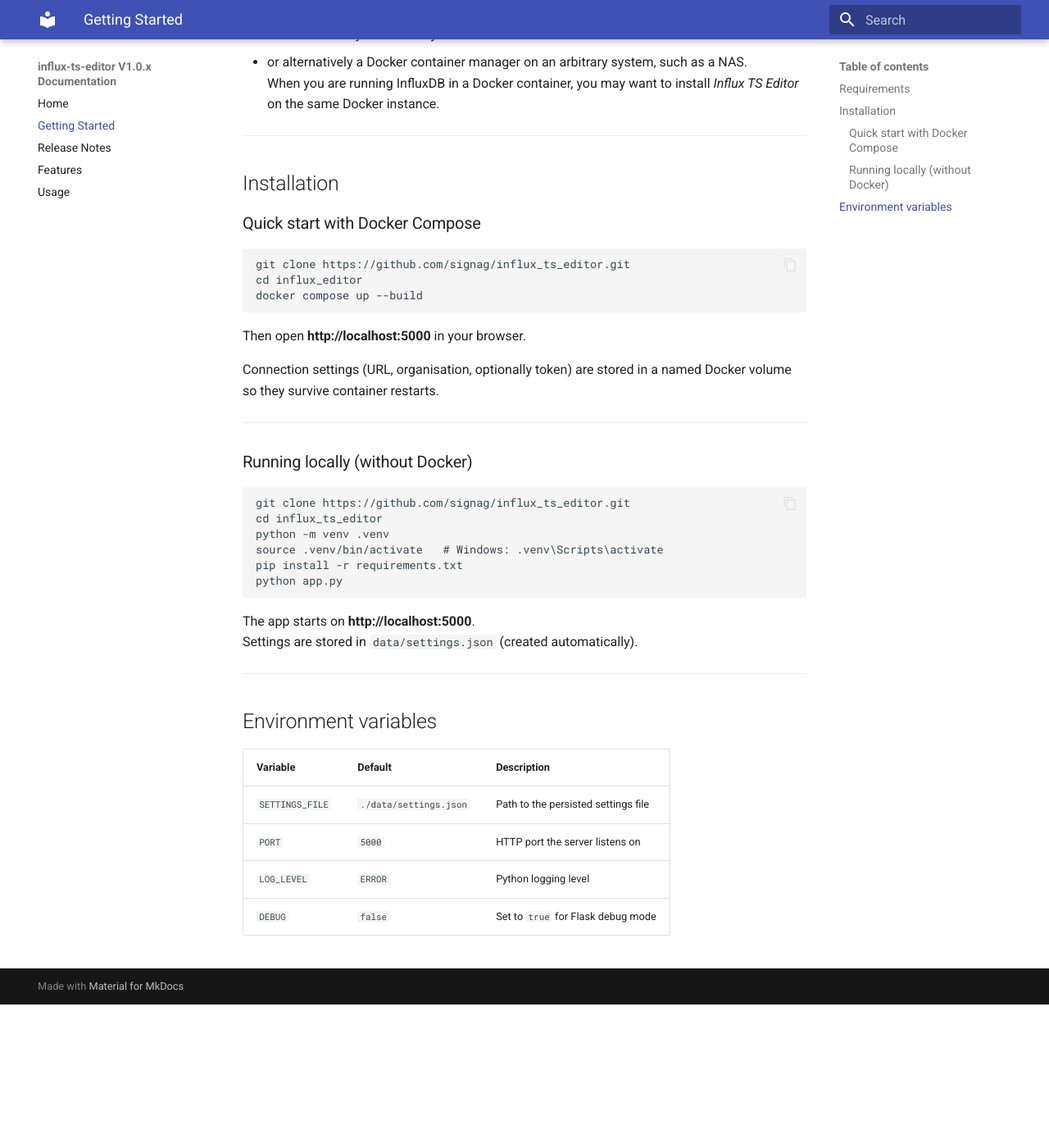
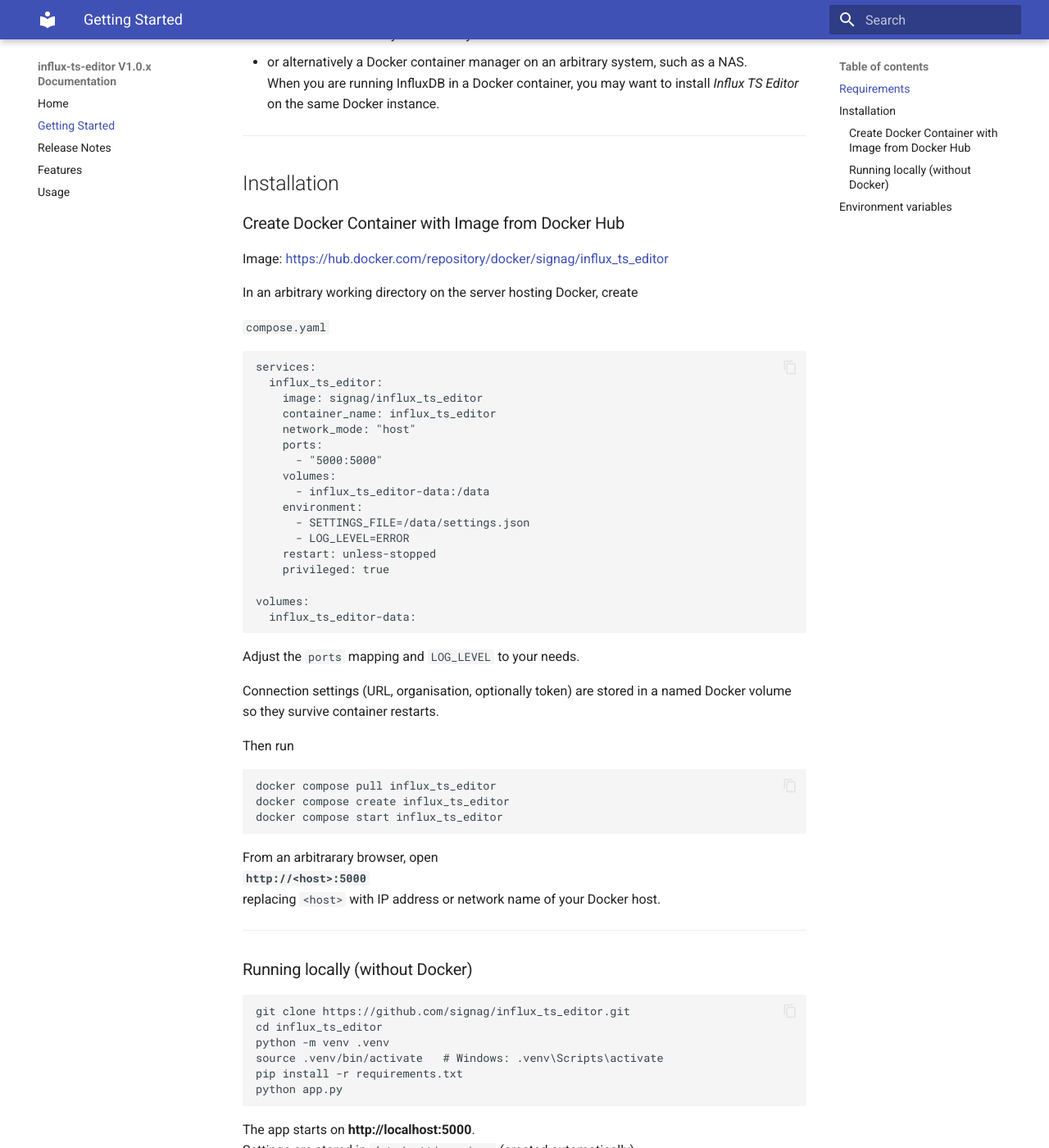
Before and after one commit to signag/influx_ts_editor, an MkDocs documentation site: the page built from docs/getting_started.md, in a window 1280 px wide and 1400 px high, scrolled down 333 px. Shown: the whole window at 82% size. Built offline with MkDocs 1.6.1 and Material for MkDocs 9.7.7, drawn with Linux system fonts in a browser that asks for light colours; before the commit the page ends 1558 px from its top, so only the background shows below that.

````diff
--- a/docs/getting_started.md
+++ b/docs/getting_started.md
@@ -6,7 +6,7 @@
 
 - An instance of an [Influx DB V2](https://docs.influxdata.com/influxdb/v2/)
 ([Influx DB V3](https://docs.influxdata.com/influxdb3/core/) is currently not yet supported)
-- A PC or Linux system with Python 3 installed
+- Either a PC or Linux system with Python 3 installed
 - or alternatively a Docker container manager on an arbitrary system, such as a NAS.
 When you are running InfluxDB in a Docker container, you may want to install *Influx TS Editor* on the same Docker instance.
 
@@ -14,18 +14,50 @@ When you are running InfluxDB in a Docker container, you may want to install *In
 
 ## Installation
 
-### Quick start with Docker Compose
+### Create Docker Container with Image from Docker Hub
 
-```bash
-git clone https://github.com/signag/influx_ts_editor.git
-cd influx_editor
-docker compose up --build
+Image: [https://hub.docker.com/repository/docker/signag/influx_ts_editor](https://hub.docker.com/repository/docker/signag/influx_ts_editor)
+
+In an arbitrary working directory on the server hosting Docker, create
+
+```compose.yaml```
+
+```yml
+services:
+  influx_ts_editor:
+    image: signag/influx_ts_editor
+    container_name: influx_ts_editor
+    network_mode: "host"
+    ports:
+      - "5000:5000"
+    volumes:
+      - influx_ts_editor-data:/data
+    environment:
+      - SETTINGS_FILE=/data/settings.json
+      - LOG_LEVEL=ERROR
+    restart: unless-stopped
+    privileged: true
+
+volumes:
+  influx_ts_editor-data:
 ```
 
-Then open **http://localhost:5000** in your browser.
+Adjust the ```ports``` mapping and ```LOG_LEVEL``` to your needs.
 
 Connection settings (URL, organisation, optionally token) are stored in a named Docker volume
 so they survive container restarts.
+
+Then run
+
+```
+docker compose pull influx_ts_editor
+docker compose create influx_ts_editor
+docker compose start influx_ts_editor
+```
+
+From an arbitrarary browser, open
+**```http://<host>:5000```**
+replacing ```<host>``` with IP address or network name of your Docker host.
 
 ---
 
````
Also changed, not shown: app.py (+36 -1 lines), docker-compose.yml (+10 -5 lines), docs/features.md (+1 -1 lines), docs/index.md (+6 -1 lines), docs/usage.md (+9 -5 lines), 2 other files.
